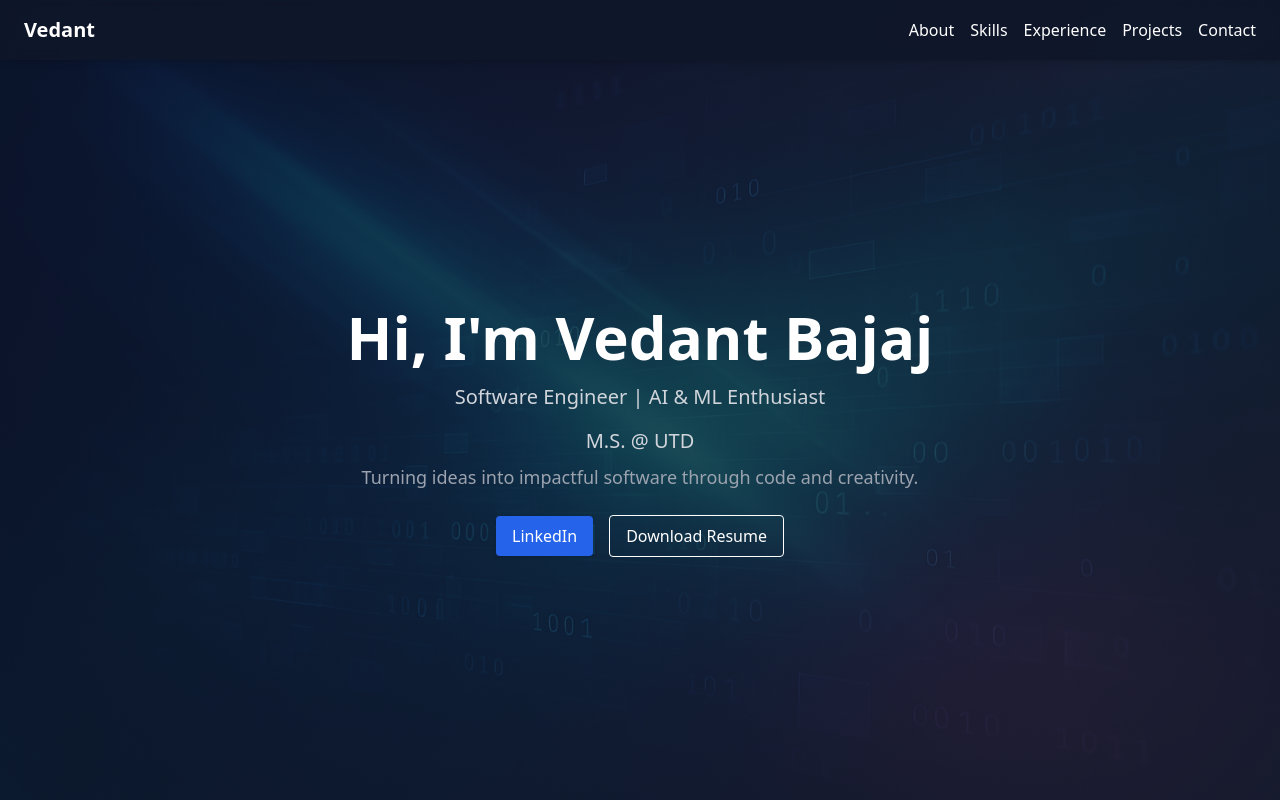
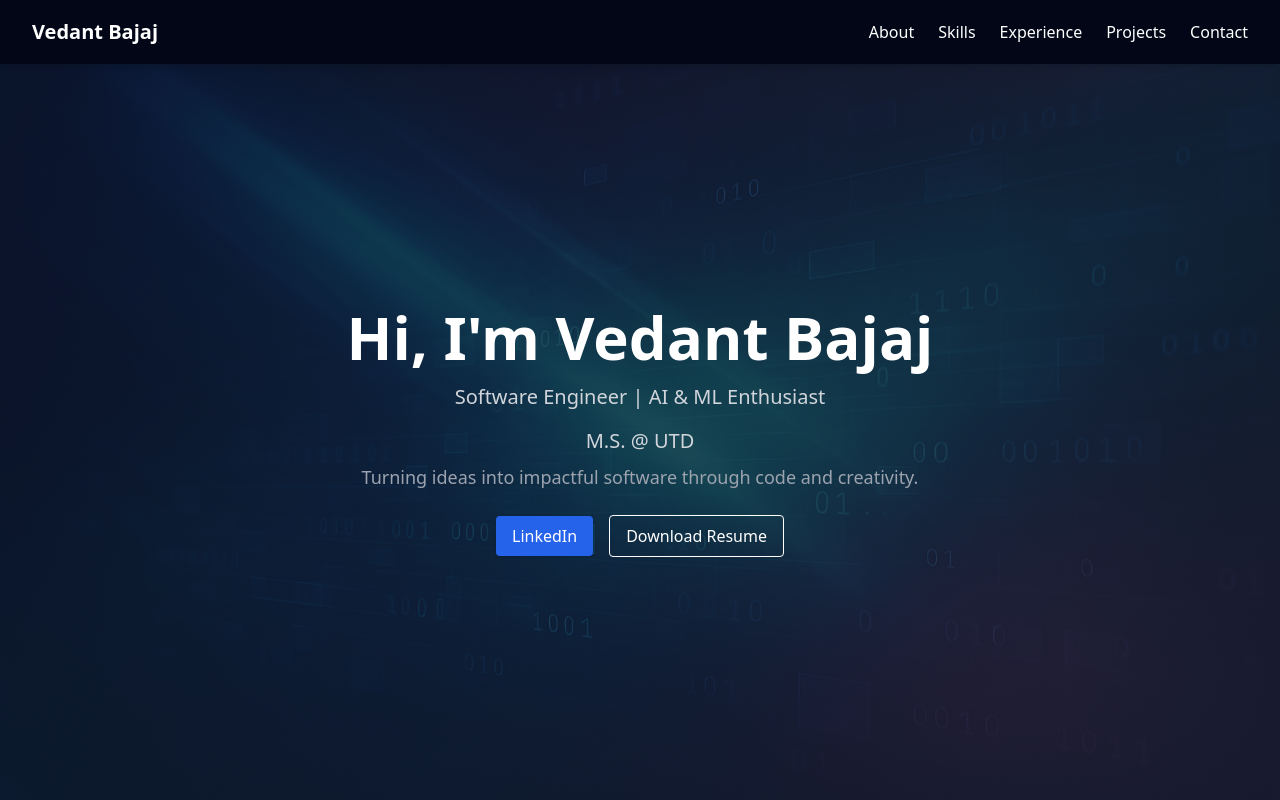
Before and after one commit to VedantBajaj/vedant-portfolio, a React (Create React App) app: page / in a window 1280 px wide. Shown: the top 800 px of the page. Built offline with nearby package versions, Linux system fonts and the light colour scheme.

Commit message:
hamburger menu

```diff
--- a/package.json
+++ b/package.json
@@ -11,6 +11,7 @@
   },
   "dependencies": {
     "framer-motion": "^12.15.0",
+    "lucide-react": "^0.511.0",
     "react": "^18.2.0",
     "react-dom": "^18.2.0",
     "react-scripts": "5.0.1"
--- a/src/components/Navbar.jsx
+++ b/src/components/Navbar.jsx
@@ -1,18 +1,60 @@
-import React from 'react';
+import React, { useState } from 'react';
+import { Menu, X } from 'lucide-react';
 
-function Navbar() {
+const Navbar = () => {
+  const [isOpen, setIsOpen] = useState(false);
+
+  const handleToggle = () => setIsOpen(!isOpen);
+
+  const scrollTo = (id) => {
+    const element = document.getElementById(id);
+    if (element) {
+      element.scrollIntoView({ behavior: 'smooth' });
+      setIsOpen(false);
+    }
+  };
+
   return (
-    <nav className="fixed top-0 left-0 right-0 z-50 bg-slate-900 bg-opacity-90 backdrop-blur shadow-md px-6 py-4 flex justify-between items-center">
-      <h1 className="text-xl font-bold">Vedant</h1>
-      <div className="space-x-4">
-        <a href="#about" className="hover:text-blue-400 transition-colors">About</a>
-        <a href="#skills" className="hover:text-blue-400 transition-colors">Skills</a>
-        <a href="#experience" className="hover:text-blue-400 transition-colors">Experience</a>
-        <a href="#projects" className="hover:text-blue-400 transition-colors">Projects</a>
-        <a href="#contact" className="hover:text-blue-400 transition-colors">Contact</a>
+    <nav className="bg-slate-950 shadow-md fixed w-full z-20 top-0 left-0">
+      <div className="max-w-7xl mx-auto px-4 sm:px-6 lg:px-8">
+        <div className="flex items-center justify-between h-16">
+          <div className="flex-shrink-0 text-xl font-bold text-white">Vedant Bajaj</div>
+
+          <div className="hidden md:flex space-x-6">
+            {['about', 'skills', 'experience', 'projects', 'contact'].map((section) => (
+              <button
+                key={section}
+                onClick={() => scrollTo(section)}
+                className="text-white hover:text-cyan-400 transition"
+              >
+                {section.charAt(0).toUpperCase() + section.slice(1)}
+              </button>
+            ))}
+          </div>
+
+          <div className="md:hidden">
+            <button onClick={handleToggle} className="text-white">
+              {isOpen ? <X size={28} /> : <Menu size={28} />}
+            </button>
+          </div>
+        </div>
       </div>
+
+      {isOpen && (
+        <div className="md:hidden bg-slate-900 px-4 pb-4 pt-2 space-y-2">
+          {['about', 'skills', 'experience', 'projects', 'contact'].map((section) => (
+            <button
+              key={section}
+              onClick={() => scrollTo(section)}
+              className="block w-full text-left text-white hover:text-cyan-400"
+            >
+              {section.charAt(0).toUpperCase() + section.slice(1)}
+            </button>
+          ))}
+        </div>
+      )}
     </nav>
   );
-}
+};
 
 export default Navbar;
```
Also changed, not shown: 8 other files (tests, documents, lock files or other folders).
